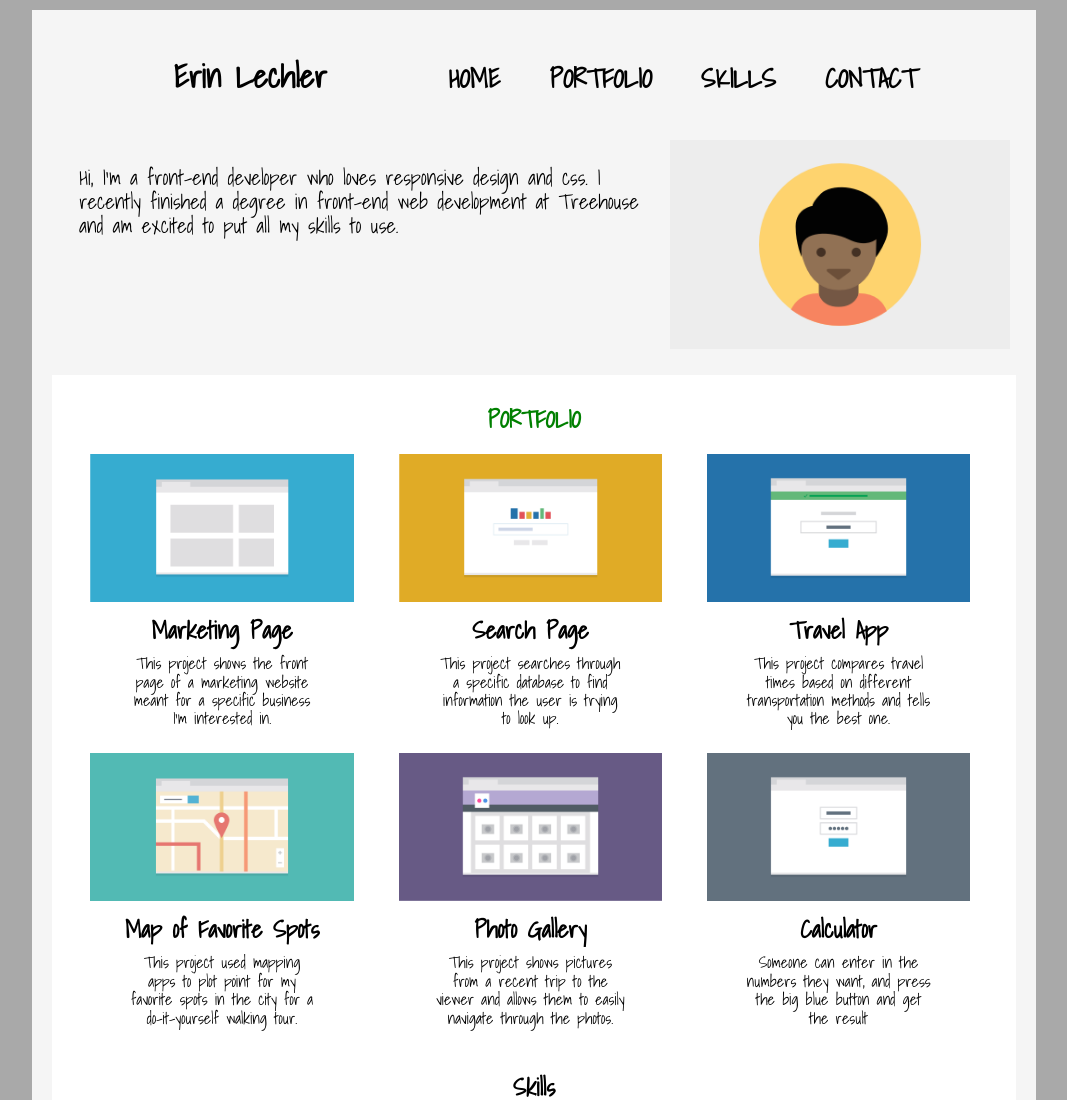
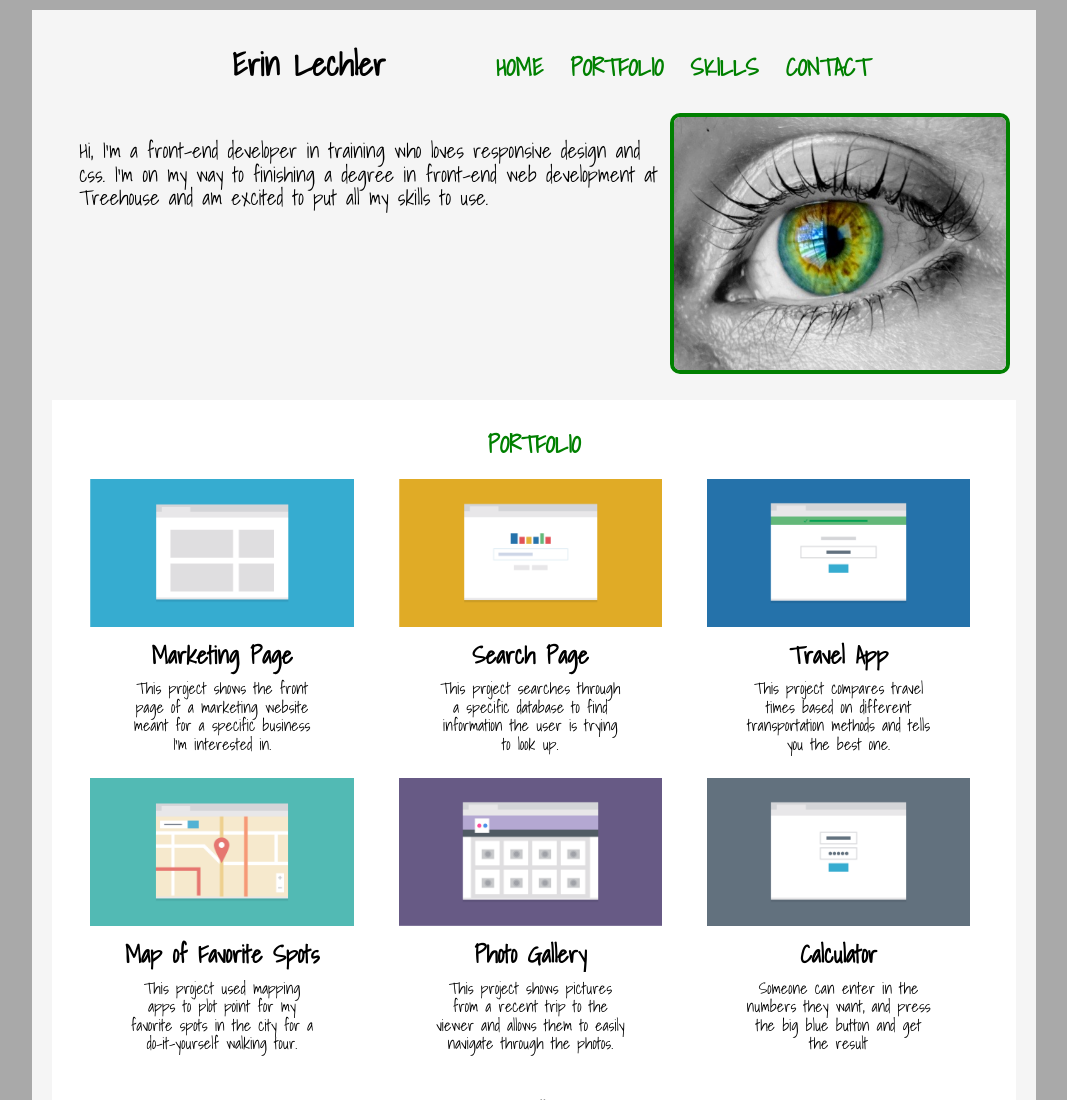
Before and after one commit to elechler/Project-2-mobile-first-layout, a plain HTML site: page index.html in a window 1280 px wide. Shown: the top 1100 px of the page, without its empty margins (106-1173 px from the left). Drawn offline with Linux system fonts and the light colour scheme.

Commit message:
finish extra credit

```diff
--- a/css/style.css
+++ b/css/style.css
@@ -35,9 +35,7 @@
     margin-bottom: 0;
     background: whitesmoke;
 }
-/*============================================end of containers*/
-
-/*======= styles =========*/
+/*======= ==================================styles =========*/
 body {
     font-family: 'Shadows Into Light', serif;
     background: darkgray;
@@ -71,14 +69,14 @@ a {
     text-decoration: none;
 }
 a:hover {
-    color: green;
+    color: purple;
 }
 ul,
 ol {
     list-style-type: none;
     padding-inline-start: 0;
 }
-/*==================== images========================= */
+/*==================== ======================images========================= */
 .img {
     display: block;
     margin: auto;
@@ -87,23 +85,22 @@ ol {
 }
 .profile-img {
     width: 75%;
+    border: 4px solid green;
+    border-radius: 10px;
+    margin-top: 5px;
 }
 /*=============================== navigation=============*/
-.main-nav {
-    padding-left: 0;
-}
-.main-nav li {
+nav a {
     text-align: center;
     background: white;
-}
-.main-nav a {
-	font-size: 1.1em;
-	text-transform: uppercase;
+    font-size: 1.1em;
+    text-transform: uppercase;
     font-weight: bold;
     display: block;
     padding: 10px 15px;
     margin: 6px;
-}
+    color: green;
+    }
 .student-name {
     text-align: center;
     background: white;
@@ -142,9 +139,6 @@ ol {
     clear: both;
     display: table;
 }
-
-
-
  /*================================= Media Queries TABLET===========================================*/
 @media (min-width: 769px) {
 .box {
@@ -154,17 +148,13 @@ ol {
 }
 /*======================header TABLET=============*/
 .student-name,
-.main-nav li {
+nav a {
     display: inline-block;
     margin: 5px;
     padding: 5px;
     background: none;
 }
-.student-name a,
-.main-nav a {
-    padding: 5px;
-}
-.main-nav li {
+nav a {
     font-size: 1.5em;
 }
 .profile-img {
@@ -203,9 +193,6 @@ h2 {
     margin: 0 auto;
     max-width: 275px;
 }
-
-
-
 /*===============================footer TABLET=============*/
 h3 {
     margin: 0;
@@ -215,14 +202,11 @@ h3 {
     margin: auto;
     width: 85%;
 }
-
 #top {
     display: none;
 }
-
 }
 /*===============================footer TABLET special rule for hidden items=============*/
-
 @media only screen and (min-width: 770px) {
     #footer-contact,
     #home,
@@ -269,8 +253,7 @@ footer {
     padding: 3px;
 }
 }
-
-/* ================================= Media Queries desktop================ */
+/* ================================= Media Queries DESKTOP ================ */
 @media (min-width: 1025px) {
 .box {
     width: 80%;
@@ -283,8 +266,7 @@ footer {
     border-left: 20px solid whitesmoke;
 }
 .student-name,
-.main-nav,
-.main-nav li {
+nav {
     display: inline-block;
     background: none;
     margin-right: 5px;
@@ -316,5 +298,4 @@ footer {
     max-width: 200px;
     font-size: 1em;
 }
-
 }
--- a/index.html
+++ b/index.html
@@ -12,14 +12,14 @@
     <header class="main-header">
         <div class="container clearfix">
             <h1 class="student-name"><a href="#">Erin Lechler</a></h1>
-                <ul class="main-nav">
-                <li><a href="#">Home</a></li>
-                <li><a href="#portfolio">Portfolio</a></li>
-                <li><a href="#skills">Skills</a></li>
-                <li><a href="#contact">Contact</a></li>
-                </ul>
-            <img src="images/responsive-layout-profile.png" alt="Profile Image" class="profile-img">
-            <p class="intro">Hi, I'm a front-end developer who loves responsive design and css.  I recently finished a degree in front-end web development at Treehouse and am excited to put all my skills to use. </p>
+                <nav class="main-nav">
+                <a href="#">Home</a>
+                <a href="#portfolio">Portfolio</a>
+                <a href="#skills">Skills</a>
+                <a href="#contact">Contact</a>
+                </nav>
+            <img src="images/profile.jpg" alt="Profile Image" class="profile-img">
+            <p class="intro">Hi, I'm a front-end developer in training who loves responsive design and css.  I'm on my way to finishing a degree in front-end web development at Treehouse and am excited to put all my skills to use. </p>
         </div>
     </header>
 
```
Also changed, not shown: images/profile.jpg (added).
